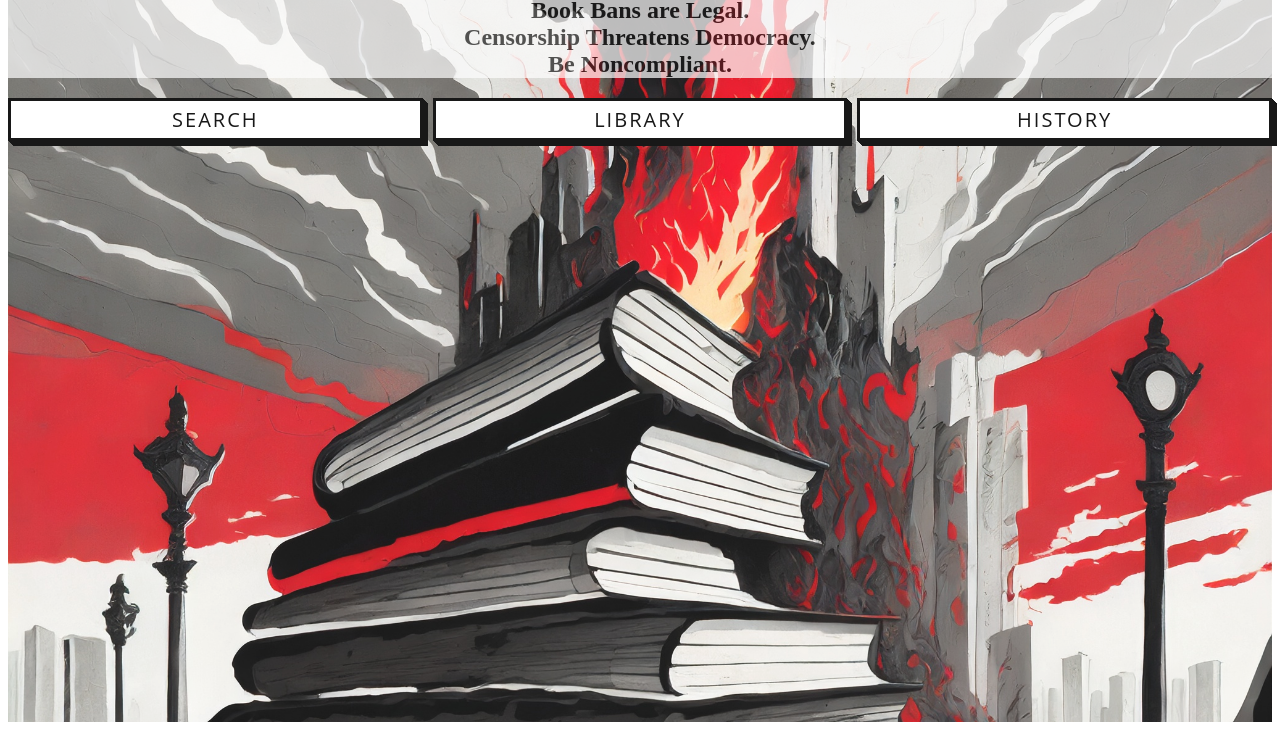
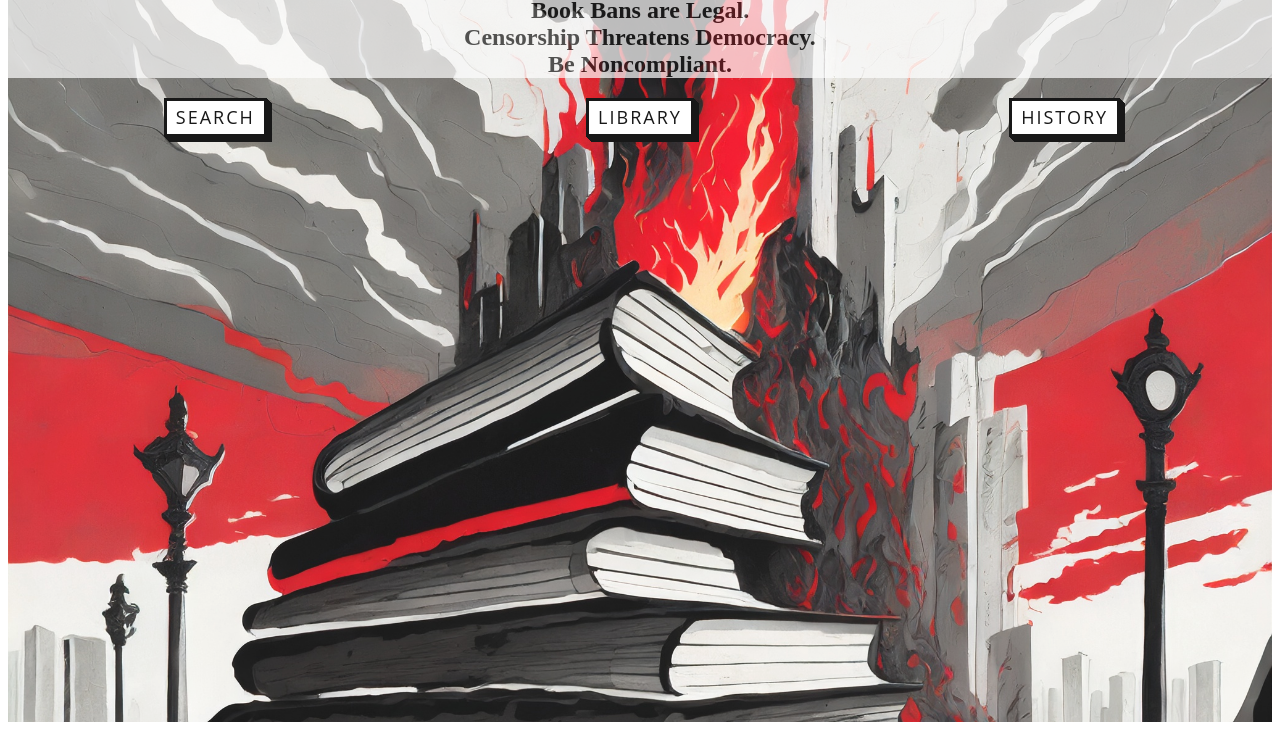
Before and after one commit to ProfessorKolodziej/final-project-fall-2022-the-librarians, a website: page src/index.html in a window 1280 px wide. Shown: the part 86-816 px from the top of the page. Drawn offline with Linux system fonts and the light colour scheme.

Commit message:
homepage button sizing

```diff
--- a/src/css/style.css
+++ b/src/css/style.css
@@ -69,12 +69,13 @@ img {
 		grid-template-columns: repeat(3, 1fr);
 		grid-gap: 10px;
 		justify-content: center;
+		place-items: center;
 		color:black;
 	}
 	.librarybutton {
 		order: 2;
 		font-family: "Open Sans", sans-serif;
-		font-size: 20px;
+		font-size: 18px;
 		letter-spacing: 2px;
 		text-decoration: none;
 		text-transform: uppercase;
@@ -93,7 +94,7 @@ img {
 	.searchbutton {
 		order: 1;
 		font-family: "Open Sans", sans-serif;
-		font-size: 20px;
+		font-size: 18px;
 		letter-spacing: 2px;
 		text-decoration: none;
 		text-transform: uppercase;
@@ -112,7 +113,7 @@ img {
 		.historybutton {
 			order: 3;
 			font-family: "Open Sans", sans-serif;
-			font-size: 20px;
+			font-size: 18px;
 			letter-spacing: 2px;
 			text-decoration: none;
 			text-transform: uppercase;
```
